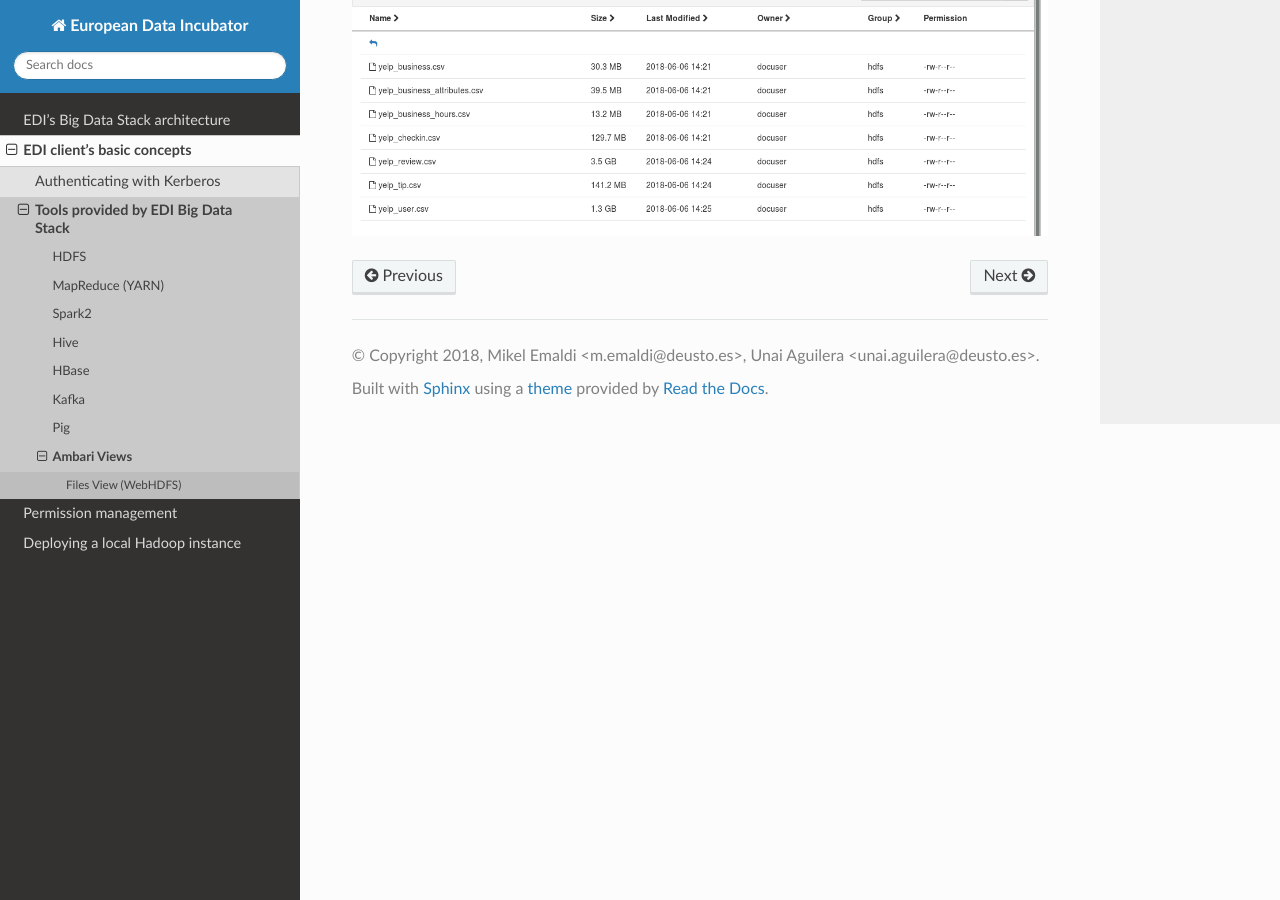
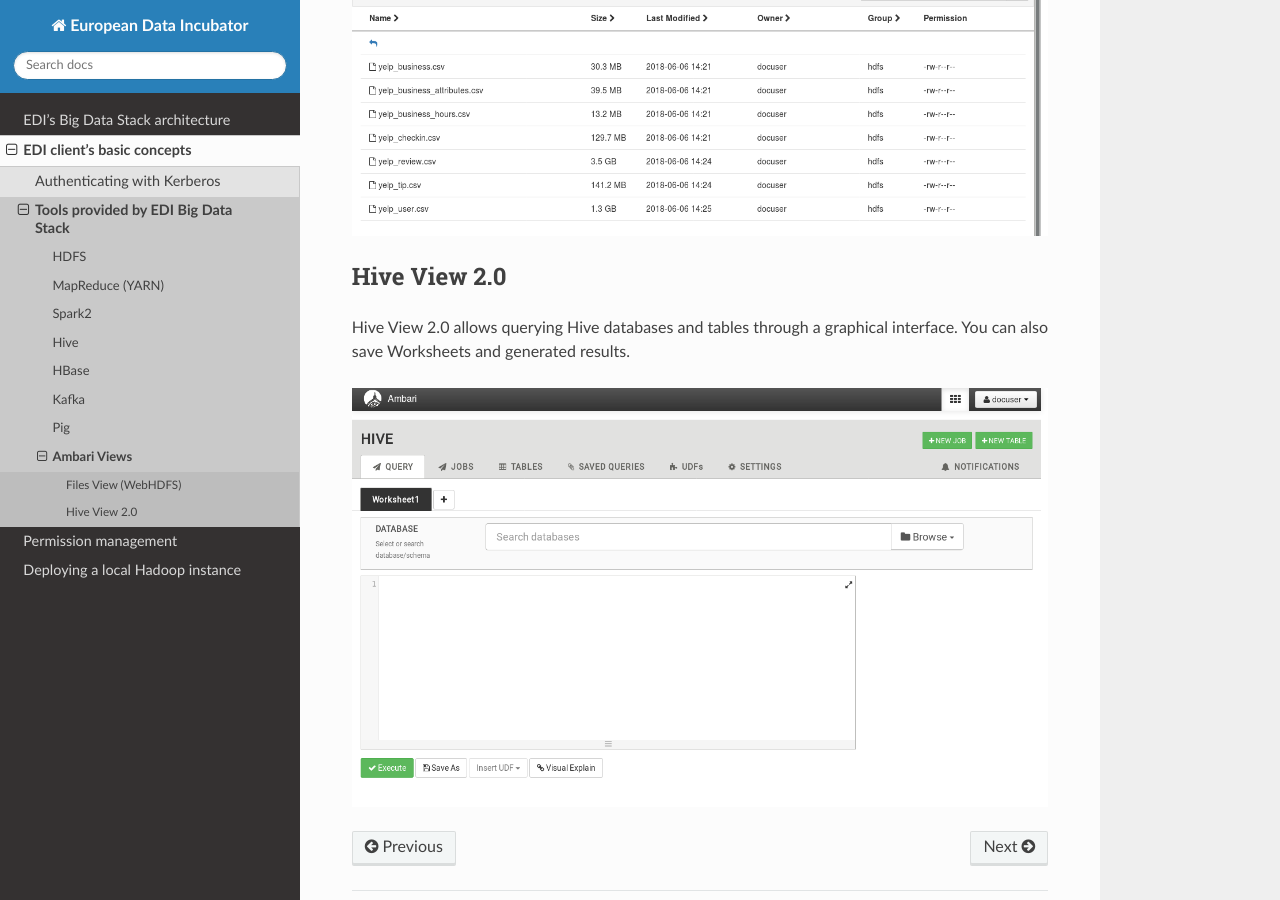
Before and after one commit to edincubator/edi-doc, a Sphinx documentation site: the page built from source/big-data-stack/tools/views.rst, in a window 1280 px wide and 900 px high, scrolled down 1396 px. Built offline with Sphinx 7.4.7 and the Read the Docs theme 2.0.0, drawn with Linux system fonts in a browser that asks for light colours.

Commit message:
Added Ambari Hive View

```diff
--- a/source/big-data-stack/tools/hive.rst
+++ b/source/big-data-stack/tools/hive.rst
@@ -216,3 +216,7 @@
   +--------+--------+--+
   68 rows selected (6.436 seconds)
   0: jdbc:hive2://<hive_host>:10000/test_>
+
+.. note::
+
+  In addition to CLI tools, you can query Hive databases using :ref:`hiveview`.
--- a/source/big-data-stack/tools/views.rst
+++ b/source/big-data-stack/tools/views.rst
@@ -27,3 +27,14 @@
 The Files View allows exploring and manipulating folders and files at HDFS.
 
 .. image:: img/ambari-files-view.png
+
+
+.. _hiveview:
+
+Hive View 2.0
+-------------
+
+Hive View 2.0 allows querying Hive databases and tables through a graphical
+interface. You can also save Worksheets and generated results.
+
+.. image:: img/ambari-hive-view.png
```
Also changed, not shown: other parts of source/big-data-stack/tools/hive.rst (+1 -1 lines), source/big-data-stack/tools/img/ambari-hive-view.png (added).
